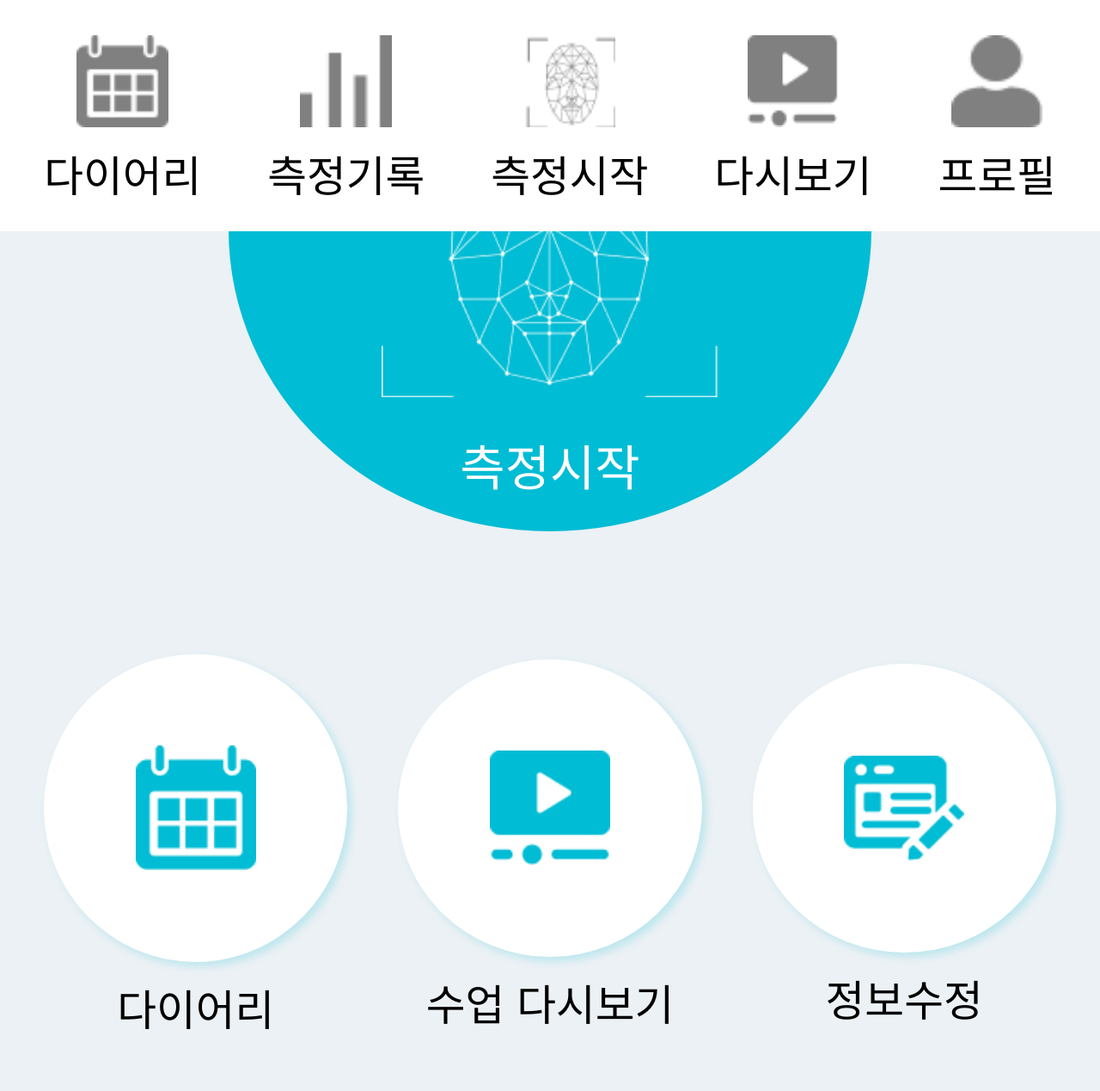
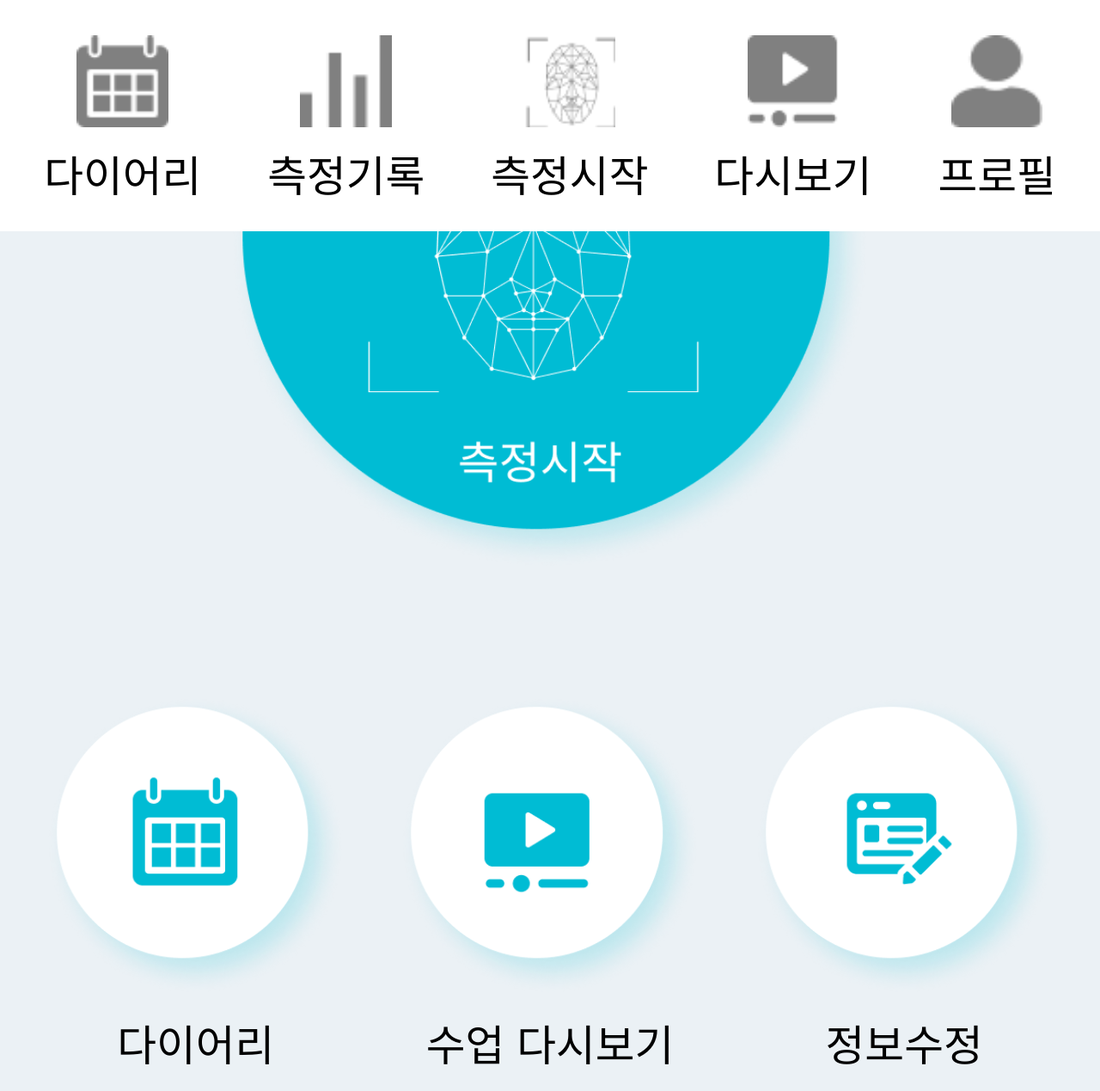
Before and after one commit to Jangchanul/healthcheck, a plain HTML site: page main.html in a window 1280 px wide. Shown: the part 531-1800 px from the top of the page at 86% size. Drawn offline with nearby package versions, Linux system fonts and the light colour scheme.

Commit message:
Add files via upload

```diff
--- a/css/style.scss
+++ b/css/style.scss
@@ -708,10 +708,6 @@ header{
             .btn_scan{
                 display: block;
                 width: 58.4vw;
-                background-color: #00BCD4;
-                border-radius: 100%;
-                overflow: hidden;
-                padding: 13.889vw 13.889vw 0 13.889vw;
                 box-sizing: border-box;
                 margin: 0 auto 11.111vw;
                 figure{
@@ -732,11 +728,6 @@ header{
                 li{
                     width: 30%;
                     figure{
-                        border-radius: 100%;
-                        background-color: #FFF;
-                        box-shadow: 5px 5px 10px rgba(0, 188, 212, 0.20);
-                        padding: 8.333vw;
-                        box-sizing: border-box;
                         margin-bottom: 2.222vw;
                     }
                     figcaption{
--- a/main.html
+++ b/main.html
@@ -118,20 +118,19 @@
         <section class="main">
             <div class="mid">
                 <button type="button" class="btn_scan">
-                    <figure><img src="./image/mask2.png" alt=""></figure>
-                    <figcaption>측정시작</figcaption>
+                    <img src="./image/btn_scan.png" alt="">
                 </button>
                 <ul class="list">
                     <li onclick="location.href='calendar.html'">
-                        <figure><img src="./image/m1.png" alt=""></figure>
+                        <figure><img src="./image/m_li1.png" alt=""></figure>
                         <figcaption>다이어리</figcaption>
                     </li>
                     <li onclick="location.href='replay.html'">
-                        <figure><img src="./image/m2.png" alt=""></figure>
+                        <figure><img src="./image/m_li2.png" alt=""></figure>
                         <figcaption>수업 다시보기</figcaption>
                     </li>
                     <li onclick="location.href='user_data.html'">
-                        <figure><img src="./image/m3.png" alt=""></figure>
+                        <figure><img src="./image/m_li3.png" alt=""></figure>
                         <figcaption>정보수정</figcaption>
                     </li>
                 </ul>
```
Also changed, not shown: css/style.css, image/btn_scan.png (added), image/m_li1.png (added), image/m_li2.png (added), image/m_li3.png (added), 1 other file.
